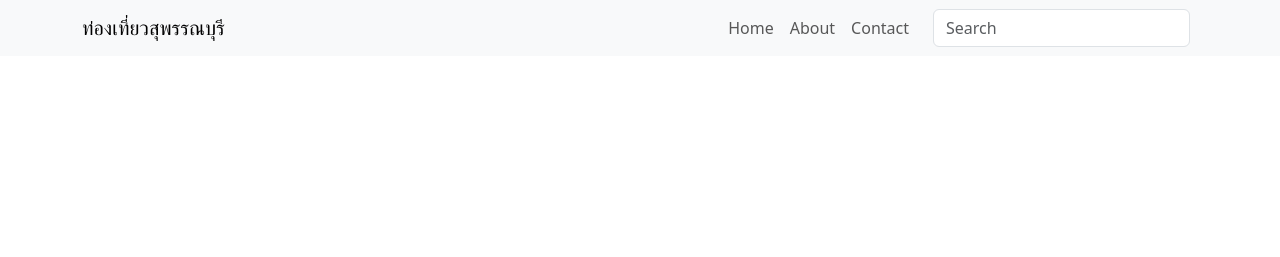
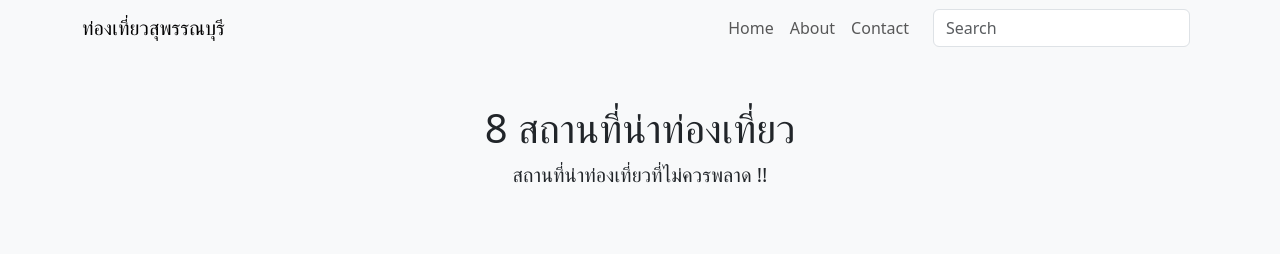
Before and after one commit to Nattakit-2547/66160005-hw-2-bootstap, a plain HTML site: page about.html in a window 1280 px wide. Drawn offline with nearby package versions, Linux system fonts and the light colour scheme.

Commit message:
สร้าง Hero Section

```diff
--- a/about.html
+++ b/about.html
@@ -26,5 +26,14 @@
             </div>
         </div>
     </nav>
+
+    <!-- Hero Section -->
+    <div class="bg-light py-5 text-center">
+        <div class="container">
+            <h1>8 สถานที่น่าท่องเที่ยว</h1>
+            <p class="lead">สถานที่น่าท่องเที่ยวที่ไม่ควรพลาด !!</p>
+        </div>
+    </div>
+
 </body>
 </html>
```
